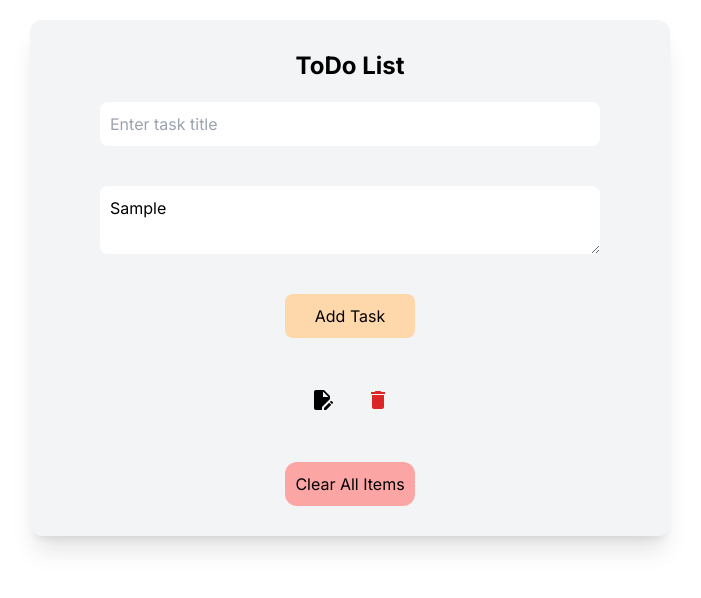
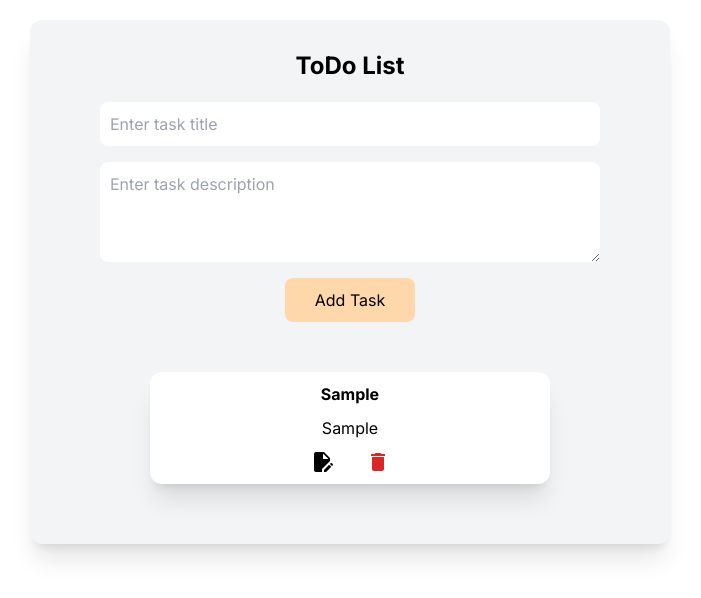
Before and after one commit to ARaihan66/ToDo_App_Task, a Next.js app: page / in a window 1280 px wide. Both pictures are taken after typing "Sample", "Sample" into the empty fields and a click on the button "Add Task". Shown: the top 598 px of the page, without its empty margins (290-991 px from the left). Built offline with nearby package versions, Linux system fonts and the light colour scheme.

Commit message:
Mejor change added in the UI

```diff
--- a/src/app/components/Todo.js
+++ b/src/app/components/Todo.js
@@ -2,7 +2,7 @@
 import React, { useState, useEffect } from "react";
 import { MdEditDocument, MdDelete } from "react-icons/md";
 import { useAppDispatch, useAppSelector } from "../redux/hooks";
-import { addToDo, editToDo, removeToDo,clearToDo } from "../redux/features/todos/todoSlice";
+import { addToDo, editToDo, removeToDo, clearToDo } from "../redux/features/todos/todoSlice";
 import toast, { Toaster } from "react-hot-toast";
 
 const Todo = () => {
@@ -17,35 +17,38 @@ const Todo = () => {
     setHydrated(true);
   }, []);
 
-  const handleAddTodo = () => {
-    if (inputTitle.trim()) {
+  const handleAddOrEditTodo = () => {
+    if (inputTitle.trim() && inputDescription.trim()) {
       if (editId) {
-        dispatch(editToDo({ id: editId, newText: inputValue }));
-        toast.success("Item edited successfully");
+        dispatch(editToDo({ id: editId, newTitle: inputTitle, newDescription: inputDescription }));
+        toast.success("Task edited successfully");
         setEditId(null); // Clear the edit state
       } else {
-        dispatch(addToDo(inputTitle, inputDescription));
-        toast.success("New item added");
+        dispatch(addToDo({ inputTitle, inputDescription }));
+        toast.success("New task added");
       }
     } else {
-      toast.error("Please input something");
+      toast.error("Please input both title and description");
     }
     setInputTitle("");
+    setInputDescription("");
   };
 
   const handleDeleteTodo = (id) => {
     dispatch(removeToDo(id));
-    toast.success("Item deleted successfully");
+    toast.success("Task deleted successfully");
   };
 
   const handleEditTodo = (item) => {
-    setInputValue(item.text);
+    setInputTitle(item.title);
+    setInputDescription(item.description);
     setEditId(item.id);
   };
 
-  const handleClearTodo = ()=>{
-  dispatch( clearToDo());
-  }
+  const handleClearAll = () => {
+    dispatch(clearToDo());
+    toast.success("All items cleared");
+  };
 
   if (!hydrated) {
     return null;
@@ -55,7 +58,7 @@ const Todo = () => {
     <div className="w-[50%] m-auto p-[10px] my-[20px] bg-gray-100 rounded-xl shadow-xl">
       <Toaster position="top-center" reverseOrder={false} />
       <h1 className="text-center text-2xl font-bold my-[20px]">ToDo List</h1>
-      <div className="flex flex-col justify-center items-center gap-10">
+      <div className="flex flex-col justify-center items-center gap-4">
         <input
           type="text"
           value={inputTitle}
@@ -67,10 +70,10 @@ const Todo = () => {
           value={inputDescription}
           onChange={(e) => setInputDescription(e.target.value)}
           placeholder="Enter task description"
-          className="outline-none border-none bg-white p-[10px] rounded-lg w-[500px]"
+          className="outline-none border-none bg-white p-[10px] rounded-lg w-[500px] h-[100px]"
         />
         <button
-          onClick={handleAddTodo}
+          onClick={handleAddOrEditTodo}
           className="bg-orange-200 py-[10px] px-[30px] rounded-lg"
         >
           {editId ? "Edit Task" : "Add Task"}
@@ -78,23 +81,25 @@ const Todo = () => {
       </div>
 
       <div className="my-[50px] mx-[110px]">
-        {todoItems &&
+        {todoItems.length > 0 ?
           todoItems.map((item) => (
-            <div key={item.id} className="flex flex-col justify-between items-center px-[20px] my-[10px]">
-              <h3 className="text-l">{item.title}</h3>
-              <p className="text-l">{item.description}</p>
+            <div key={item.id} className="flex flex-col justify-between items-center my-[30px] p-[10px] bg-white rounded-xl shadow-xl">
+              <h3 className="text-l font-bold">{item.title}</h3>
+              <p className="text-justify my-[10px]">{item.description}</p>
               <div className="flex gap-8">
                 <MdEditDocument onClick={() => handleEditTodo(item)} className="cursor-pointer text-2xl" />
                 <MdDelete onClick={() => handleDeleteTodo(item.id)} className="cursor-pointer text-red-600 text-2xl" />
               </div>
             </div>
-          ))}
+          )) : <h2 className="text-center p-[20px] text-2xl font-bold">Empty List</h2>}
       </div>
-      <div className="text-center my-[20px]">
-        <button onClick={handleClearTodo} className="bg-red-300 p-[10px] rounded-xl">
-          Clear All Items
-        </button>
-      </div>
+      {todoItems.length > 1 && (
+        <div className="text-center my-[20px]">
+          <button onClick={handleClearAll} className="bg-red-300 p-[10px] rounded-xl">
+            Clear All Items
+          </button>
+        </div>
+      )}
     </div>
   );
 };
```
